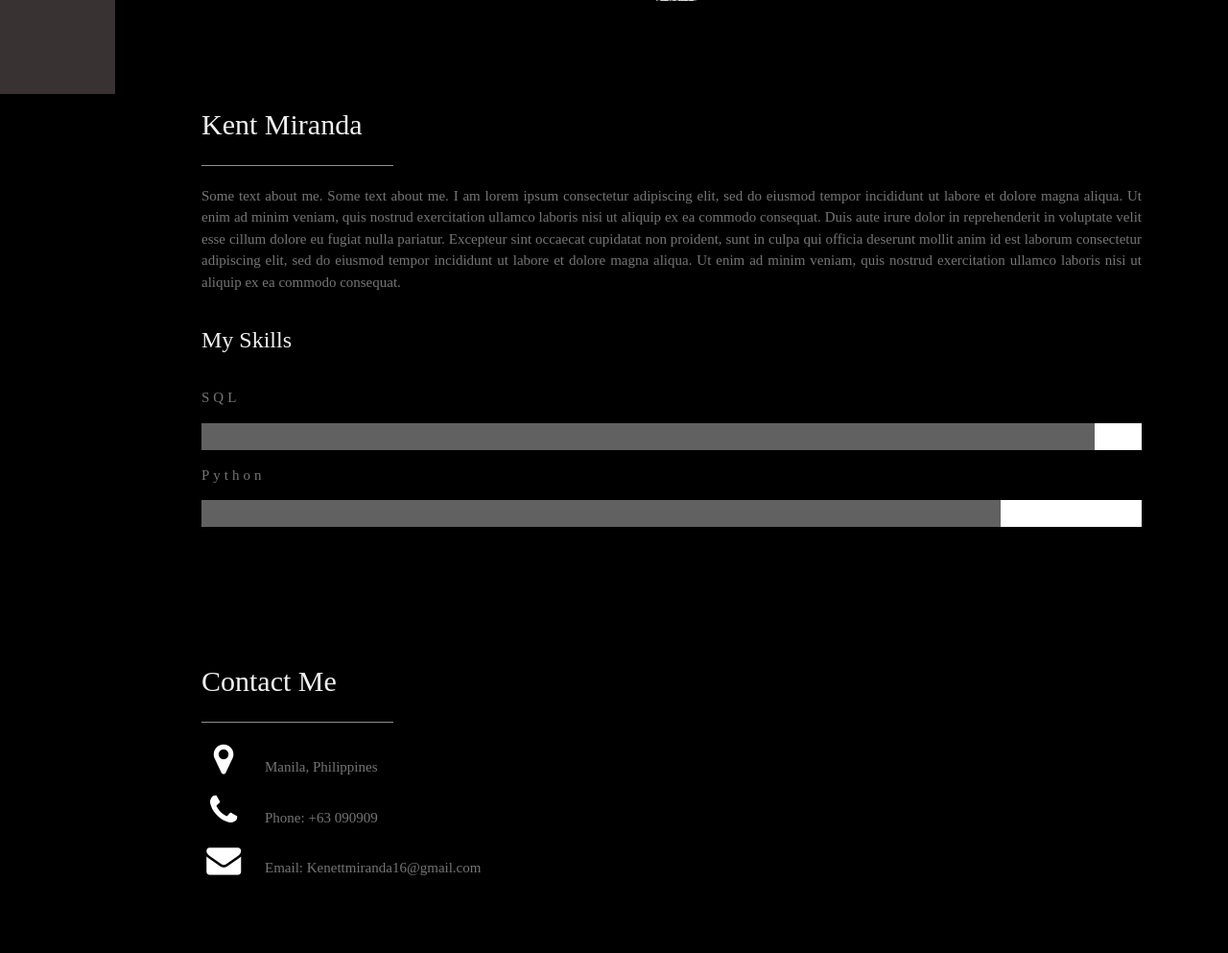
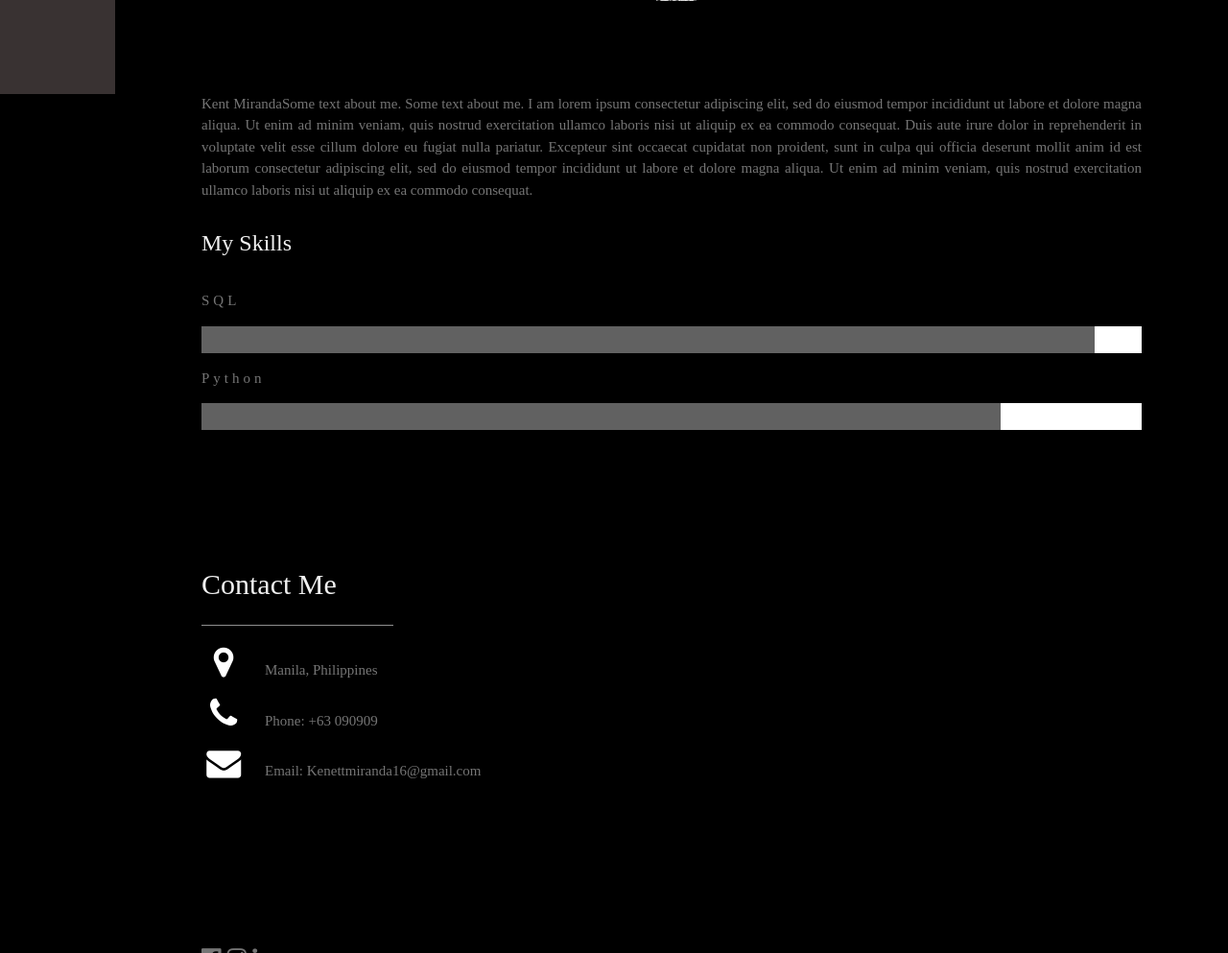
Before and after one commit to KentMiranda/lab2, a PHP site: page / in a window 1280 px wide. Shown: the part 702-1695 px from the top of the page at 96% size. Run offline with PHP 8.4, Linux system fonts and the light colour scheme; some web fonts are replaced.

Commit message:
updated Week 8

```diff
--- a/Week8/index.php
+++ b/Week8/index.php
@@ -60,10 +60,13 @@ body, h1,h2,h3,h4,h5,h6 {font-family: "Times New Roman", serif}
   </header>
 
   <div class="w3-content w3-justify w3-text-grey w3-padding-64" id="about">
-    <h2 class="w3-text-light-grey">Kent Miranda</h2>
-      <hr style="width:200px" class="w3-opacity">
-      <p>Some text about me. Some text about me. I am lorem ipsum consectetur adipiscing elit, sed do eiusmod tempor incididunt ut labore et dolore magna aliqua. Ut enim ad minim veniam, quis nostrud exercitation ullamco laboris nisi ut aliquip ex ea commodo consequat. Duis aute irure dolor in reprehenderit in voluptate velit esse cillum dolore eu fugiat nulla pariatur. Excepteur sint occaecat cupidatat non proident, sunt in culpa qui officia deserunt mollit anim id est laborum consectetur adipiscing elit, sed do eiusmod tempor incididunt ut labore et dolore magna aliqua. Ut enim ad minim veniam, quis nostrud exercitation ullamco laboris nisi ut aliquip ex ea commodo consequat.</p>
-    <h3 class="w3-padding-16 w3-text-light-grey">My Skills</h3>
+
+  <?php
+    echo'Kent Miranda';
+    echo'Some text about me. Some text about me. I am lorem ipsum consectetur adipiscing elit, sed do eiusmod tempor incididunt ut labore et dolore magna aliqua. Ut enim ad minim veniam, quis nostrud exercitation ullamco laboris nisi ut aliquip ex ea commodo consequat. Duis aute irure dolor in reprehenderit in voluptate velit esse cillum dolore eu fugiat nulla pariatur. Excepteur sint occaecat cupidatat non proident, sunt in culpa qui officia deserunt mollit anim id est laborum consectetur adipiscing elit, sed do eiusmod tempor incididunt ut labore et dolore magna aliqua. Ut enim ad minim veniam, quis nostrud exercitation ullamco laboris nisi ut aliquip ex ea commodo consequat.';
+  ?>
+
+      <h3 class="w3-padding-16 w3-text-light-grey">My Skills</h3>
     <p class="w3-wide">SQL</p>
     <div class="w3-white">
       <div class="w3-dark-grey" style="height:28px;width:95%"></div>
```
